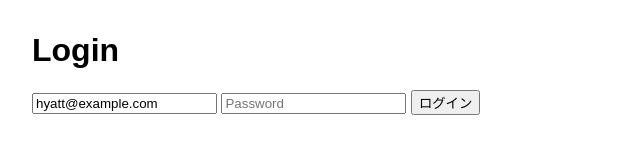
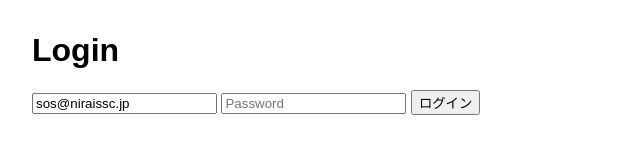
Before and after one commit to shiroys-maker/soslist, a plain HTML site: page index.html in a window 1280 px wide. Shown: the full height of the page, 0-640 px from the left. Drawn offline with Linux system fonts and the light colour scheme; no server answers.

Commit message:
Update index.html

```diff
--- a/index.html
+++ b/index.html
@@ -14,7 +14,7 @@
 
     <div id="login-container">
         <h1>Login</h1>
-        <input type="email" id="loginEmail" placeholder="Email" value="hyatt@example.com">
+        <input type="email" id="loginEmail" placeholder="Email" value="sos@niraissc.jp">
         <input type="password" id="loginPassword" placeholder="Password">
         <button id="loginButton">ログイン</button>
         <p id="loginError" style="color: red;"></p>
```
